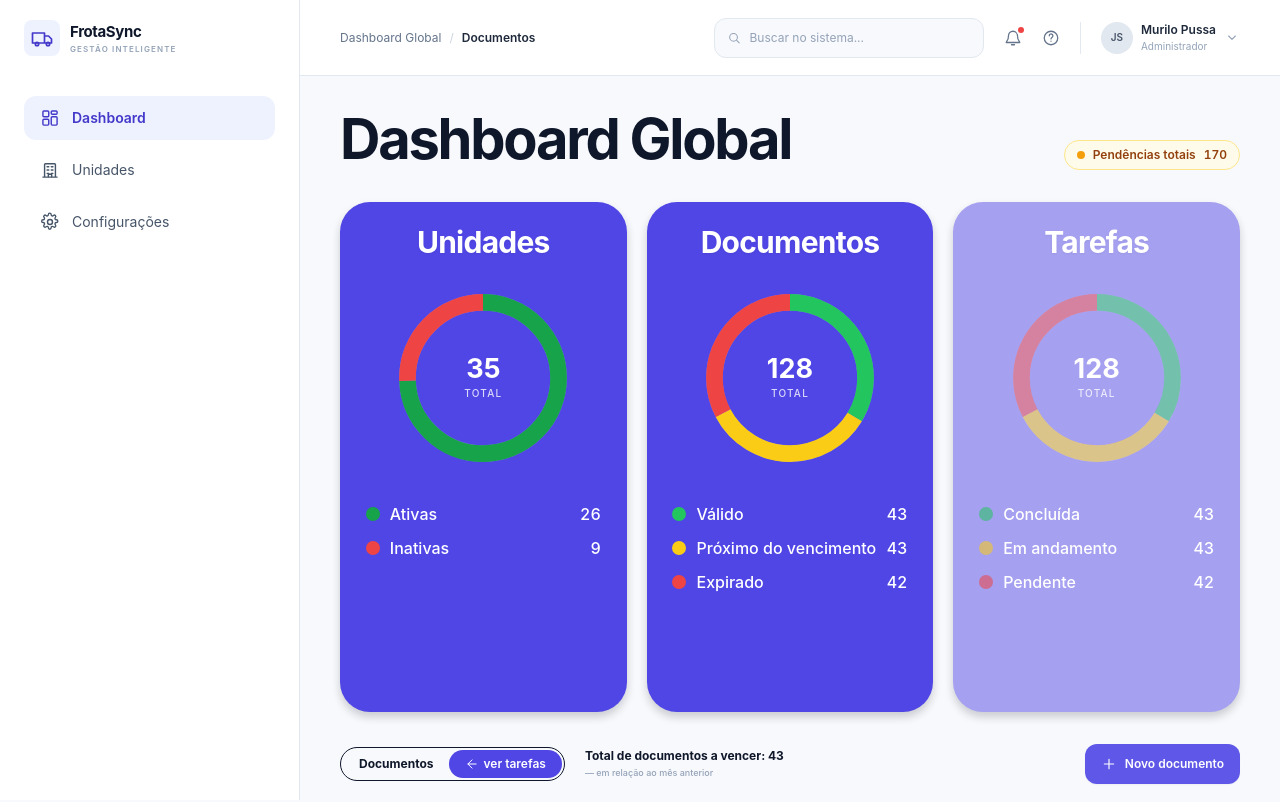
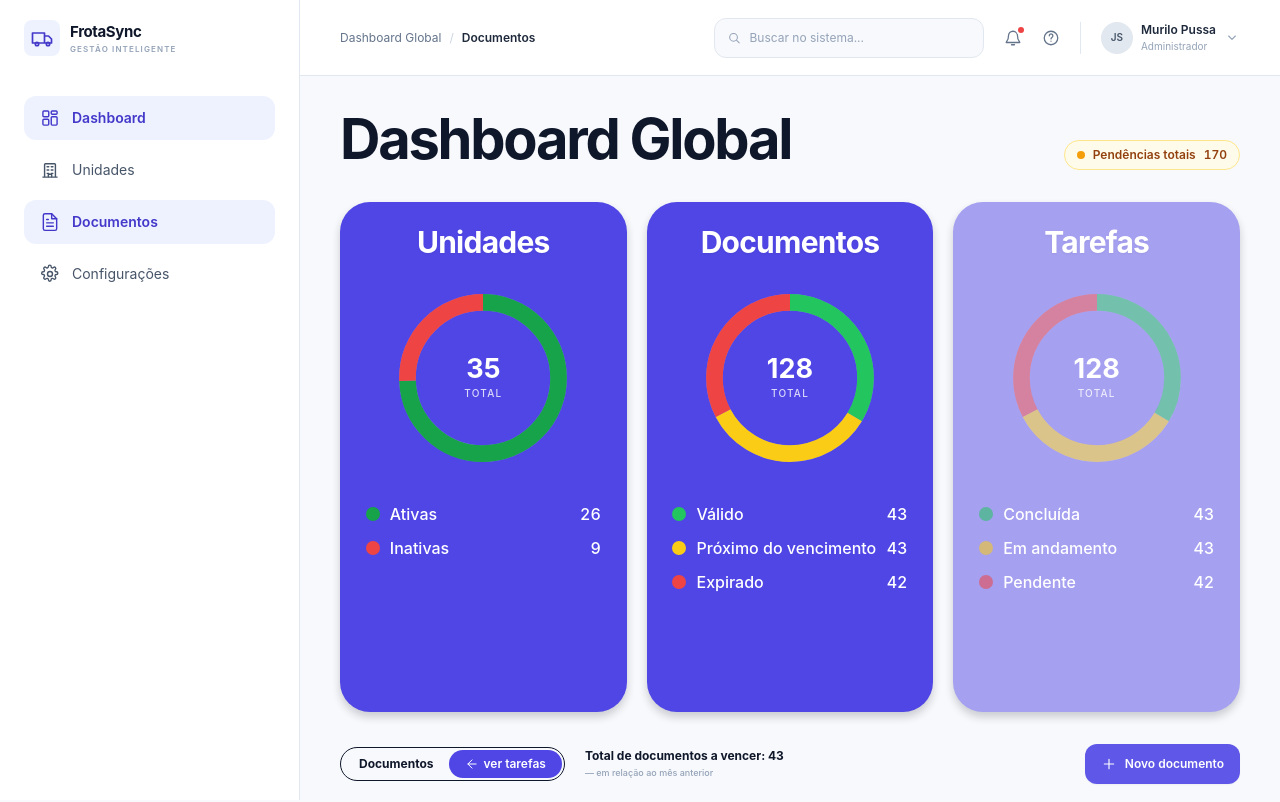
Before and after one commit to valdirluz-dev/frotasync, a Next.js app in the folder frontend/: page /dashboard in a window 1280 px wide. Shown: the top 802 px of the page. Built offline with nearby package versions, Linux system fonts and the light colour scheme.

Commit message:
wip: adicionado botao de documentos no meu lateral, ajustes pendentes

```diff
--- a/frontend/components/layout/AppShell.tsx
+++ b/frontend/components/layout/AppShell.tsx
@@ -37,6 +37,13 @@ export function AppShell({
             className={`flex items-center gap-3 rounded-xl px-4 py-3 text-sm ${isUnitsSection ? "bg-indigo-50 font-semibold text-indigo-700" : "text-slate-600 hover:bg-slate-50"}`}>
             <Icon name="units" />
             Unidades
+          </Link>
+          {/*Novos itens movidos do centro para a lateral */}
+           <Link
+            href="/dashboard?tab=documentos"
+            className={`flex items-center gap-3 rounded-xl px-4 py-3 text-sm ${isUnitsSection ? "text-slate-600" : "bg-indigo-50 font-semibold text-indigo-700"}`}>
+            <Icon name="document" />
+            Documentos
           </Link>
           <a
             href="#"
@@ -79,6 +86,13 @@ export function AppShell({
                 className={`flex items-center gap-3 rounded-xl px-4 py-3 text-sm ${isUnitsSection ? "bg-indigo-50 font-semibold text-indigo-700" : "text-slate-600"}`}>
                 <Icon name="units" />
                 Unidades
+              </Link>
+               <Link
+                onClick={() => setMobileMenuOpen(false)}
+                href="/documentos"
+                className={`flex items-center gap-3 rounded-xl px-4 py-3 text-sm ${isUnitsSection ? "text-slate-600" : "bg-indigo-50 font-semibold text-indigo-700"}`}>
+                <Icon name="document" />
+                Documentos
               </Link>
               <a
                 href="#"
--- a/frontend/components/ui/Icons.tsx
+++ b/frontend/components/ui/Icons.tsx
@@ -13,7 +13,8 @@ type IconName =
   | "edit"
   | "plus"
   | "left"
-  | "right";
+  | "right"
+  | "document";{/*Novo Icon */}
 
 type IconProps = SVGProps<SVGSVGElement> & { name: IconName };
 
@@ -99,8 +100,16 @@ export function Icon({ name, ...props }: IconProps) {
         <path d="M5 12h14m-7-7 7 7-7 7" />
       </>
     ),
+      document: (
+    <>
+    <path d="M14 2H6a2 2 0 0 0-2 2v16a2 2 0 0 0 2 2h12a2 2 0 0 0 2-2V8z"/>
+    <polyline points="14 2 14 8 20 8" />
+    <line x1="16" y1="13" x2="8" y2="13" />
+    <line x1="16" y1="17" x2="8" y2="17" />
+    <polyline points="10 9 9 9 8 9" />
+    </>
+   ),
   };
-
   return (
     <svg
       aria-hidden="true"
```
